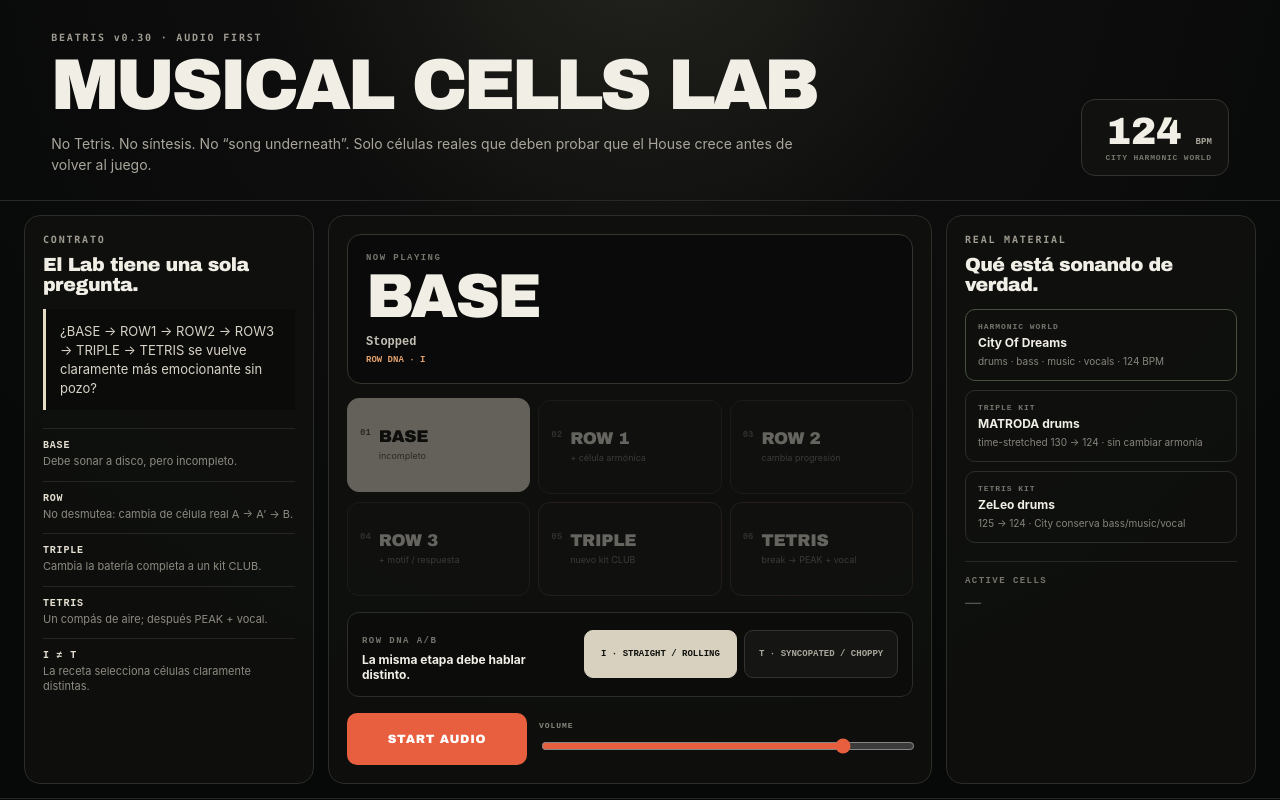
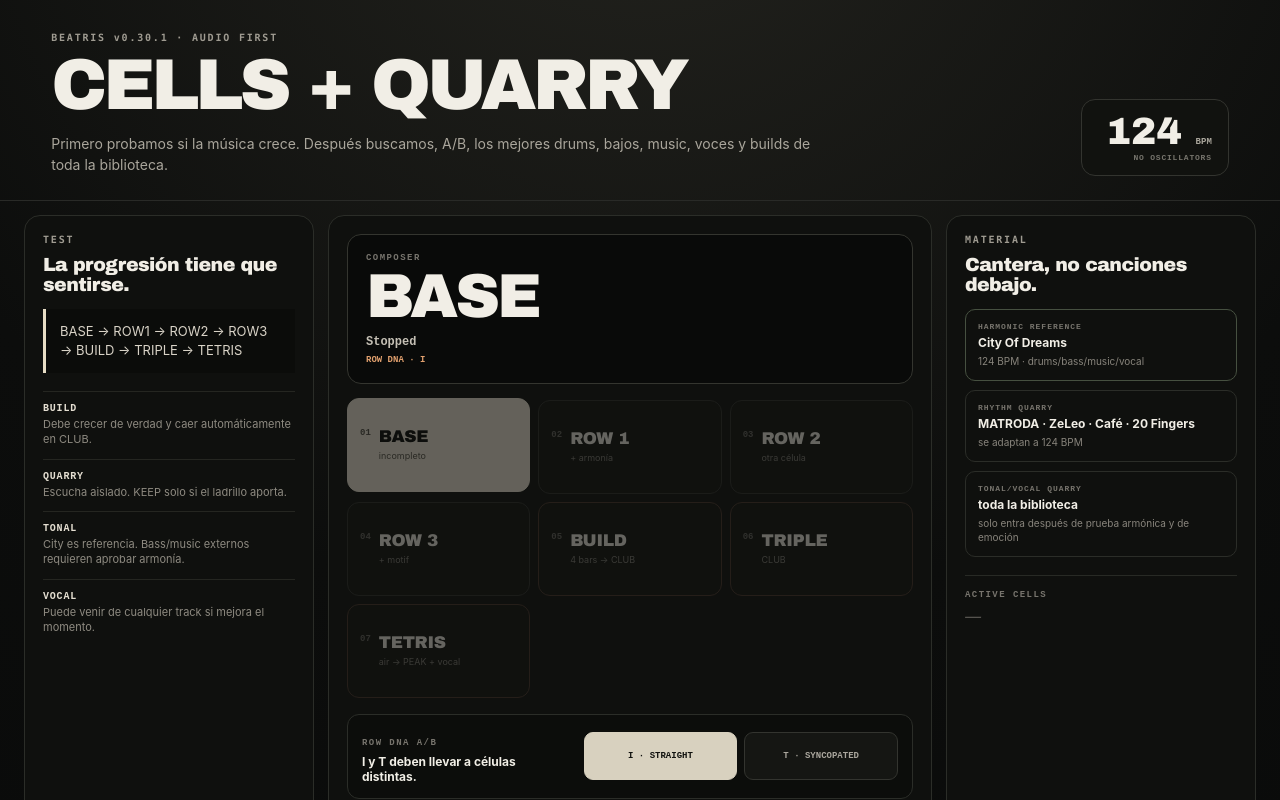
Before and after one commit to emmanuel56mixta-ctrl/beatriz, a React (Vite) app: page / in a window 1280 px wide. Shown: the top 800 px of the page. Built offline with nearby package versions, Linux system fonts and the light colour scheme.

Commit message:
v0.30: switch entrypoint to quarry lab

```diff
--- a/src/main.tsx
+++ b/src/main.tsx
@@ -1,10 +1,10 @@
 import { StrictMode } from "react";
 import { createRoot } from "react-dom/client";
-import { AudioLab } from "@/components/lab/AudioLab";
+import { AudioLabQuarry } from "@/components/lab/AudioLabQuarry";
 import "@/lab.css";
 
 createRoot(document.getElementById("root")!).render(
   <StrictMode>
-    <AudioLab />
+    <AudioLabQuarry />
   </StrictMode>,
 );
```
